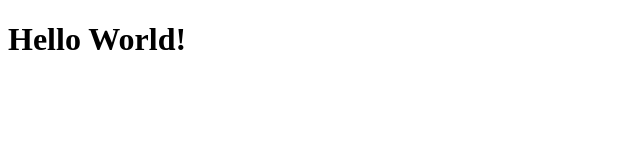
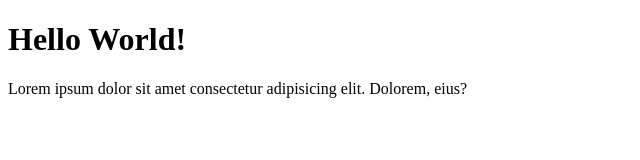
Before and after one commit to rezza66/wpu-git-test, a plain HTML site: page index.html in a window 1280 px wide. Shown: the whole page, without its empty margins (0-640 px from the left). Drawn offline with Linux system fonts and the light colour scheme.

Commit message:
Menambahkan paragraf pada file index.html

```diff
--- a/index.html
+++ b/index.html
@@ -7,5 +7,6 @@
 </head>
 <body>
     <h1>Hello World!</h1>
+    <p>Lorem ipsum dolor sit amet consectetur adipisicing elit. Dolorem, eius?</p>
 </body>
 </html>
```
